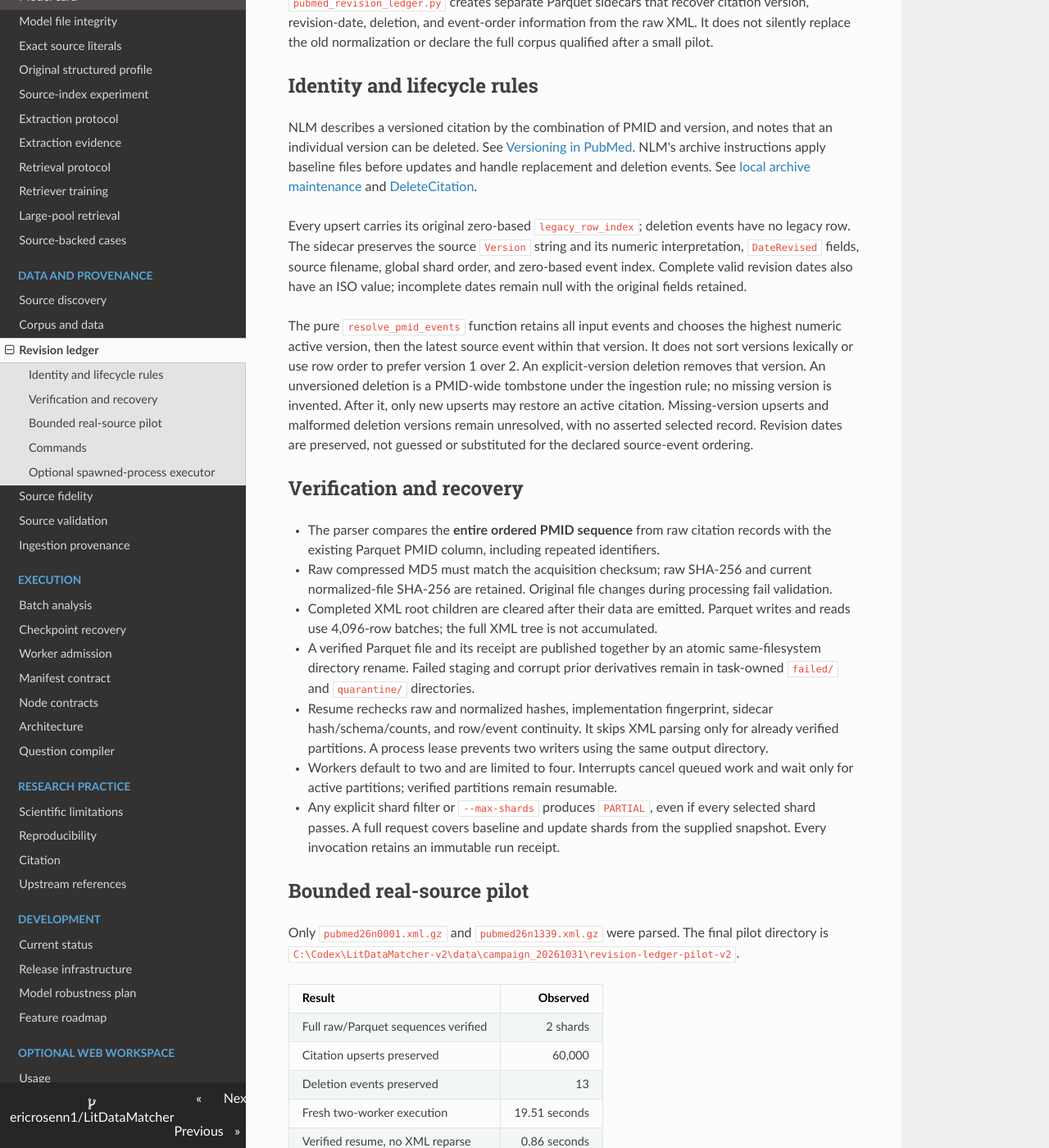
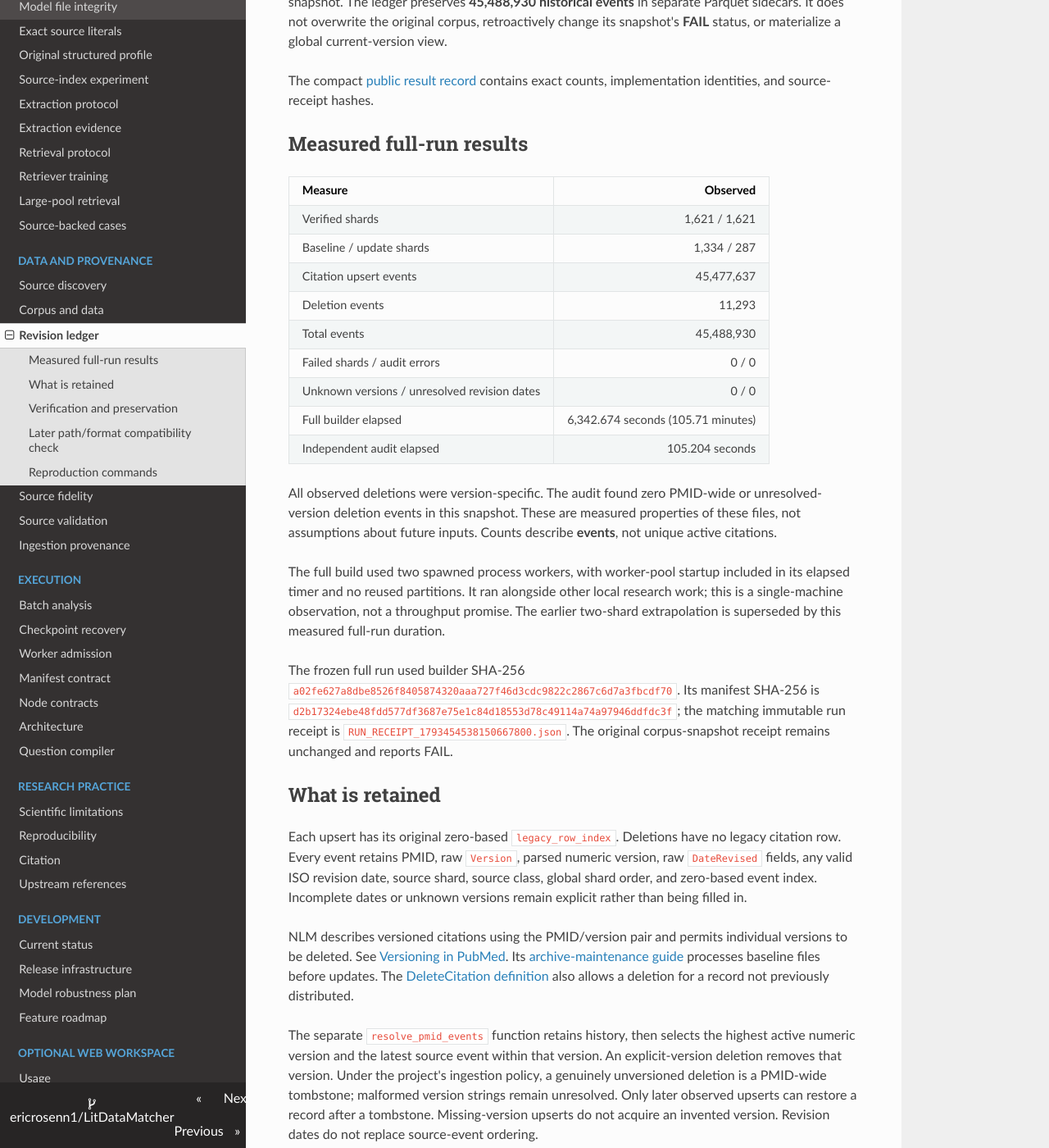
Before and after one commit to ericrosenn1/LitDataMatcher, an MkDocs documentation site: the page built from docs/campaign_20261031/pubmed_revision_ledger.md, in a window 1280 px wide and 1400 px high, scrolled down 193 px. Shown: the whole window at 82% size. Built offline with MkDocs 1.6.1, drawn with Linux system fonts in a browser that asks for light colours; nearby versions of some CDN libraries; some of the changed text lies outside the part shown.

Commit message:
Publish complete revision ledger and independent audit evidence

````diff
--- a/docs/campaign_20261031/pubmed_revision_ledger.md
+++ b/docs/campaign_20261031/pubmed_revision_ledger.md
@@ -1,133 +1,126 @@
 # Additive PubMed revision ledger
 
-The original 2026 corpus and its failed full-snapshot receipt remain unchanged.
-`pubmed_revision_ledger.py` creates separate Parquet sidecars that recover citation
-version, revision-date, deletion, and event-order information from the raw XML.
-It does not silently replace the old normalization or declare the full corpus
-qualified after a small pilot.
+The complete ledger and its independent audit passed for the supplied 2026
+baseline/update snapshot. The ledger preserves **45,488,930 historical events**
+in separate Parquet sidecars. It does not overwrite the original corpus,
+retroactively change its snapshot's **FAIL** status, or materialize a global
+current-version view.
 
-## Identity and lifecycle rules
+The compact [public result record](../../benchmarks/campaign_20261031/pubmed_revision_ledger.json)
+contains exact counts, implementation identities, and source-receipt hashes.
 
-NLM describes a versioned citation by the combination of PMID and version, and
-notes that an individual version can be deleted. See
-[Versioning in PubMed](https://www.nlm.nih.gov/pubs/techbull/jf12/jf12_pm_versioning.html).
-NLM's archive instructions apply baseline files before updates and handle
-replacement and deletion events. See
-[local archive maintenance](https://www.nlm.nih.gov/dataguide/edirect/archive.html)
-and [DeleteCitation](https://dtd.nlm.nih.gov/ncbi/pubmed/doc/out/240101/el-DeleteCitation.html).
+## Measured full-run results
 
-Every upsert carries its original zero-based `legacy_row_index`; deletion events
-have no legacy row. The sidecar preserves the source `Version` string and its
-numeric interpretation, `DateRevised` fields, source filename, global shard order,
-and zero-based event index. Complete valid revision dates also have an ISO value;
-incomplete dates remain null with the original fields retained.
+| Measure | Observed |
+| --- | ---: |
+| Verified shards | 1,621 / 1,621 |
+| Baseline / update shards | 1,334 / 287 |
+| Citation upsert events | 45,477,637 |
+| Deletion events | 11,293 |
+| Total events | 45,488,930 |
+| Failed shards / audit errors | 0 / 0 |
+| Unknown versions / unresolved revision dates | 0 / 0 |
+| Full builder elapsed | 6,342.674 seconds (105.71 minutes) |
+| Independent audit elapsed | 105.204 seconds |
 
-The pure `resolve_pmid_events` function retains all input events and chooses the
-highest numeric active version, then the latest source event within that version.
-It does not sort versions lexically or use row order to prefer version 1 over 2.
-An explicit-version deletion removes that version. An unversioned deletion is a
-PMID-wide tombstone under the ingestion rule; no missing version is invented.
-After it, only new upserts may restore an active citation. Missing-version
-upserts and malformed deletion versions remain unresolved, with no asserted
-selected record. Revision dates are preserved, not guessed or substituted for
-the declared source-event ordering.
+All observed deletions were version-specific. The audit found zero PMID-wide
+or unresolved-version deletion events in this snapshot. These are measured
+properties of these files, not assumptions about future inputs. Counts describe
+**events**, not unique active citations.
 
-## Verification and recovery
+The full build used two spawned process workers, with worker-pool startup
+included in its elapsed timer and no reused partitions. It ran alongside other
+local research work; this is a single-machine observation, not a throughput
+promise. The earlier two-shard extrapolation is superseded by this measured
+full-run duration.
 
-- The parser compares the **entire ordered PMID sequence** from raw citation
-  records with the existing Parquet PMID column, including repeated identifiers.
-- Raw compressed MD5 must match the acquisition checksum; raw SHA-256 and current
-  normalized-file SHA-256 are retained. Original file changes during processing
-  fail validation.
-- Completed XML root children are cleared after their data are emitted. Parquet
-  writes and reads use 4,096-row batches; the full XML tree is not accumulated.
-- A verified Parquet file and its receipt are published together by an atomic
-  same-filesystem directory rename. Failed staging and corrupt prior derivatives
-  remain in task-owned `failed/` and `quarantine/` directories.
-- Resume rechecks raw and normalized hashes, implementation fingerprint, sidecar
-  hash/schema/counts, and row/event continuity. It skips XML parsing only for
-  already verified partitions. A process lease prevents two writers using the
-  same output directory.
-- Workers default to two and are limited to four. Interrupts cancel queued work
-  and wait only for active partitions; verified partitions remain resumable.
-- Any explicit shard filter or `--max-shards` produces `PARTIAL`, even if every
-  selected shard passes. A full request covers baseline and update shards from
-  the supplied snapshot. Every invocation retains an immutable run receipt.
+The frozen full run used builder SHA-256
+`a02fe627a8dbe8526f8405874320aaa727f46d3cdc9822c2867c6d7a3fbcdf70`.
+Its manifest SHA-256 is
+`d2b17324ebe48fdd577df3687e75e1c84d18553d78c49114a74a97946ddfdc3f`;
+the matching immutable run receipt is `RUN_RECEIPT_1793454538150667800.json`.
+The original corpus-snapshot receipt remains unchanged and reports FAIL.
 
-## Bounded real-source pilot
+## What is retained
 
-Only `pubmed26n0001.xml.gz` and `pubmed26n1339.xml.gz` were parsed. The final pilot
-directory is
-`C:\Codex\LitDataMatcher-v2\data\campaign_20261031\revision-ledger-pilot-v2`.
+Each upsert has its original zero-based `legacy_row_index`. Deletions have no
+legacy citation row. Every event retains PMID, raw `Version`, parsed numeric
+version, raw `DateRevised` fields, any valid ISO revision date, source shard,
+source class, global shard order, and zero-based event index. Incomplete dates
+or unknown versions remain explicit rather than being filled in.
 
-| Result | Observed |
-| --- | ---: |
-| Full raw/Parquet sequences verified | 2 shards |
-| Citation upserts preserved | 60,000 |
-| Deletion events preserved | 13 |
-| Fresh two-worker execution | 19.51 seconds |
-| Verified resume, no XML reparse | 0.86 seconds |
-| Synthetic contract tests | 17 passed |
+NLM describes versioned citations using the PMID/version pair and permits
+individual versions to be deleted. See [Versioning in PubMed](https://www.nlm.nih.gov/pubs/techbull/jf12/jf12_pm_versioning.html).
+Its [archive-maintenance guide](https://www.nlm.nih.gov/dataguide/edirect/archive.html)
+processes baseline files before updates. The [DeleteCitation definition](https://dtd.nlm.nih.gov/ncbi/pubmed/doc/out/240101/el-DeleteCitation.html)
+also allows a deletion for a record not previously distributed.
 
-The known repeated PMID `34621506` occurs at legacy rows 6,278 and 6,282 with
-versions 2 and 1 respectively. Both were retained; the resolver selected version
-2 at row 6,278. The original Parquet remains intact. The prior full snapshot
-remains `FAIL`; this pilot's status is `PARTIAL` with no failed selected shards.
+The separate `resolve_pmid_events` function retains history, then selects the
+highest active numeric version and the latest source event within that version.
+An explicit-version deletion removes that version. Under the project's ingestion
+policy, a genuinely unversioned deletion is a PMID-wide tombstone; malformed
+version strings remain unresolved. Only later observed upserts can restore a
+record after a tombstone. Missing-version upserts do not acquire an invented
+version. Revision dates do not replace source-event ordering.
 
-Fresh-run evidence: `RUN_RECEIPT_1793448004466102000.json`.
-Resume evidence: `RUN_RECEIPT_1793448012771005900.json`.
-Test evidence: `ledger_tests.xml`. Targeted Ruff checks also passed.
+**No global current-view resolution was performed by this build or audit.** A
+consumer must group events by PMID and apply an explicit resolution policy,
+retaining the source/version lineage in the resulting derivative.
 
-A naive row-count extrapolation from this two-shard mix is about four hours for
-45.5 million input rows at two workers. This is only an order-of-magnitude
-planning estimate: XML size, record complexity, storage load, and worker
-contention vary. No full-corpus parser was started by this workstream, and a
-larger worker count has not been benchmarked.
+## Verification and preservation
 
-## Commands
+The builder streamed the entire raw XML citation sequence and compared every
+upsert PMID with the original normalized Parquet order, including repeated
+identifiers. It checked acquisition MD5, retained raw and normalized SHA-256,
+and atomically published each sidecar with its receipt. Streaming root clearing
+and bounded Parquet batches avoid retaining the full XML tree in memory.
 
-Run from the changed checkout using the existing environment with PyArrow.
-The output must be outside the source corpus. Repeating the same command resumes
-only verified matching partitions.
+The independent auditor uses its own validation code, not the builder's
+validator. It checked every sidecar and shard receipt, the final manifest and
+snapshot binding, exact Arrow schemas/counts, event order, legacy-row continuity,
+raw/parsed versions, revision dates, and deletion fields. It compared the current
+normalized PMID column in full and rechecked **6,484** raw/legacy/sidecar/receipt
+stat identities at completion. All 1,621 partitions share the single recorded
+builder implementation hash.
 
-```powershell
-$env:PYTHONPATH = (Get-Location).Path
-& C:\Codex\LitDataMatcher-v2\env\Scripts\python.exe scripts/campaign_20261031/build_revision_ledger.py `
-  --corpus-root D:\LitDataMatcher-Corpora `
-  --snapshot C:\Codex\LitDataMatcher-v2\data\campaign_20261031\corpus-snapshot-v1\CORPUS_SNAPSHOT.json `
-  --out C:\Codex\LitDataMatcher-v2\data\campaign_20261031\revision-ledger-full `
-  --workers 2 --executor process
+A further review rechecked 1,631 control JSON files and aggregate arithmetic,
+with status PASS_WITH_LIMITATIONS. This additional review did not repeat the
+full Parquet scan or reparse raw XML.
+
+The independent audit does **not** reparse or rehash raw XML, or independently
+rehash non-PMID legacy columns. It verifies recorded acquisition bindings and
+current source size/timestamps. The original snapshot FAIL, all earlier pilot
+receipts, and the full-run artifacts remain preserved. Computational integrity
+is not biomedical truth, source completeness, or downstream dataset suitability.
+
+## Later path/format compatibility check
+
+After the full build, a Windows path-normalization repair and formatting change
+were checked in a **new two-shard pilot**. Its 60,000 upserts and 13 deletions were
+byte-identical to the corresponding full-run sidecars. Fresh execution took
+10.063 seconds; verified resume reused both partitions in 0.960 seconds. Its
+independent audit took 0.412 seconds and correctly reported PARTIAL coverage.
+
+That check has a different implementation fingerprint. It does not imply the
+whole ledger was rerun under the new code. Full and pilot identities, timing
+scopes, and the byte-equivalence receipt are separated in the public JSON.
+
+## Reproduction commands
+
+Use the matching checkout/environment with PyArrow; see
+[reproducibility](../reproducibility.md). Replace the uppercase path tokens with
+explicit local paths. Preserve validated outputs; use a new directory for a
+new implementation or experiment.
+
+```text
+python scripts/campaign_20261031/build_revision_ledger.py --corpus-root CORPUS_ROOT --snapshot CORPUS_SNAPSHOT.json --out NEW_LEDGER_DIRECTORY --workers 2 --executor process
+python scripts/campaign_20261031/audit_revision_ledger.py --corpus-root CORPUS_ROOT --snapshot CORPUS_SNAPSHOT.json --ledger LEDGER_DIRECTORY --report NEW_AUDIT.json
 ```
 
-Add `--max-shards 2 --shard pubmed26n0001.xml.gz --shard pubmed26n1339.xml.gz`
-and use a new pilot output path for the bounded check. Full sidecar construction
-does not itself perform a global current-version materialization; consumers can
-group sidecar events by PMID and apply the documented pure resolver. Accessions,
-version lineage, and deletion events must remain available in that derivative.
-
-## Optional spawned-process executor
-
-`--executor process` uses a top-level worker and an explicit `spawn` context,
-including on Windows. Arrow worker CPU/I/O pools are each bounded to one.
-The compatibility default remains `thread`; there is no silent executor fallback.
-
-The same two real shards were run once per mode with two workers, warm filesystem
-state, distinct output directories, and identical source/code checksums:
-
-| Mode | Elapsed including pool startup | Result |
-| --- | ---: | --- |
-| Thread | 17.77 s | 60,000 upserts, 13 deletions |
-| Spawned process | 11.34 s | 60,000 upserts, 13 deletions |
-| Process verified resume | 0.91 s | Both partitions reused |
-
-Process execution was 1.57 times as fast in this bounded comparison. Both Parquet
-files were byte-identical between modes, and all logical rows and source input
-hashes matched. Twenty tests passed, including actual process-mode publication,
-resume, and worker-failure reporting. Parent CLI/module import time is outside
-the recorded timer; process pool spawn and child initialization are included.
-
-The fastest **measured** setting is `--workers 2 --executor process`. Four workers
-and a full 1,621-shard workload have not been benchmarked; the two-shard result is
-not a full-scale guarantee. The complete comparison receipt is
-`C:\Codex\LitDataMatcher-v2\data\campaign_20261031\revision-ledger-process-v3\EXECUTOR_COMPARISON.json`;
-the source-preserving thread run is in sibling `revision-ledger-thread-v3`.
+Resume construction only with matching source and implementation identities.
+Verified partitions are reused; corrupt derivatives are quarantined with their
+history retained. The builder defaults to two workers, allows at most four, and
+does not silently switch executors. Any explicit shard filter or `--max-shards`
+is PARTIAL. Audit a pilot only with `--allow-partial`; leave that flag off for a
+full-ledger acceptance check. Reports must use new paths outside both protected
+input roots.
````
Also changed, not shown: 1 other file.
